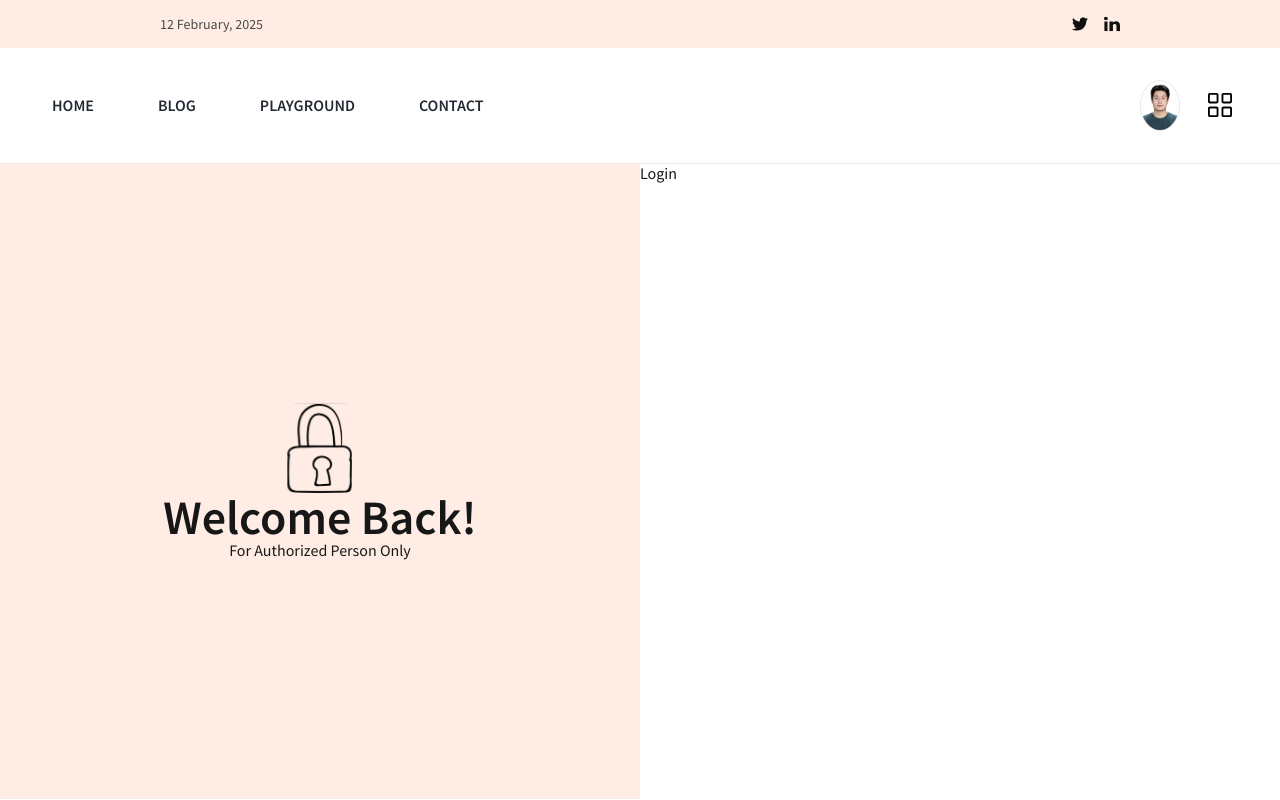
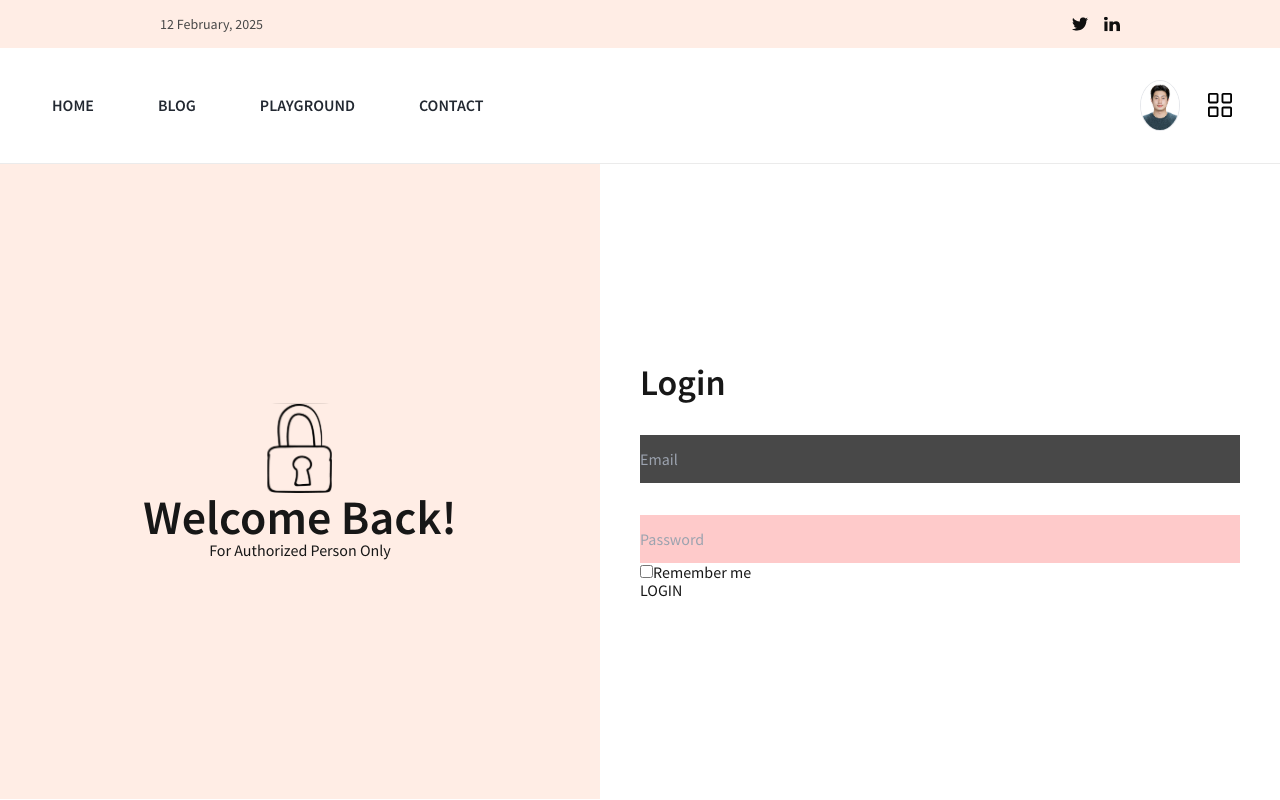
Before and after one commit to developeryyt/my_playground, a Next.js app: page /login in a window 1280 px wide. Built offline with nearby package versions, Linux system fonts and the light colour scheme.

Commit message:
로그인페이지 작업중

```diff
--- a/package.json
+++ b/package.json
@@ -9,6 +9,7 @@
     "lint": "next lint"
   },
   "dependencies": {
+    "formik": "^2.4.6",
     "next": "15.1.7",
     "react": "^19.0.0",
     "react-dom": "^19.0.0"
--- a/src/app/login/page.tsx
+++ b/src/app/login/page.tsx
@@ -16,7 +16,7 @@ const Page = () => {
                         <dd>For Authorized Person Only</dd>
                     </dl>
                 </div>
-                <div className='flex-1'>
+                <div className='flex-1 flex items-center px-10'>
                     <LoginForm />
                 </div>
             </div>
--- a/src/components/Login.tsx
+++ b/src/components/Login.tsx
@@ -1,9 +1,71 @@
 'use client'
+import {useFormik} from 'formik';
 
 const Login = () => {
+
+    const formik = useFormik<{
+        email: string,
+        password: string
+        remember: boolean
+    }>({
+        initialValues: {
+            email: '',
+            password: '',
+            remember: false
+        },
+        validate: values => {
+            const errors = {}
+        },
+        onSubmit: (values) => {
+            console.log('로그인 정보', { values })
+
+        }
+    })
+
     return (
         <>
-
+            <form onSubmit={formik.handleSubmit} autoComplete='off'>
+                <fieldset>
+                    <legend className='text-4xl font-semibold block pb-8'>Login</legend>
+                    <div className='pb-8'>
+                        <input
+                            id='myEmail'
+                            name='email'
+                            type='email'
+                            placeholder='Email'
+                            value={formik.values.email}
+                            onChange={formik.handleChange}
+                            className='ipt min-h-12 !bg-grey700'
+                        />
+                    </div>
+                    <div>
+                        <input
+                            id='myPassword'
+                            name='password'
+                            type='password'
+                            placeholder='Password'
+                            value={formik.values.password}
+                            onChange={formik.handleChange}
+                            className='ipt min-h-12 !bg-red-200'
+                        />
+                    </div>
+                    <div>
+                        <label htmlFor='rememberme'>
+                            <input
+                                id='rememberme'
+                                name='remember'
+                                type='checkbox'
+                                checked={formik.values.remember}
+                                onChange={formik.handleChange}
+                            />
+                            <span>Remember me</span>
+                        </label>
+                    </div>
+                    <div>
+                        <button type='submit'>LOGIN</button>
+                    </div>
+                </fieldset>
+            </form>
         </>
     );
 };
--- a/src/components/LoginForm.tsx
+++ b/src/components/LoginForm.tsx
@@ -2,9 +2,8 @@ import Login from "@/components/Login";
 
 const LoginForm = () => {
     return (
-        <div>
-            <section>
-                <h3>Login</h3>
+        <div className='flex flex-1 justify-center'>
+            <section className='w-full'>
                 <Login />
             </section>
         </div>
```
Also changed, not shown: src/app/globals.css (+10 -0 lines).
